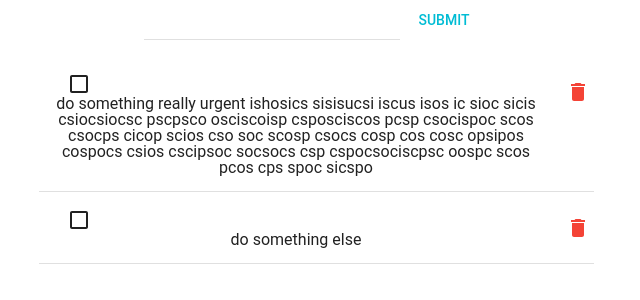
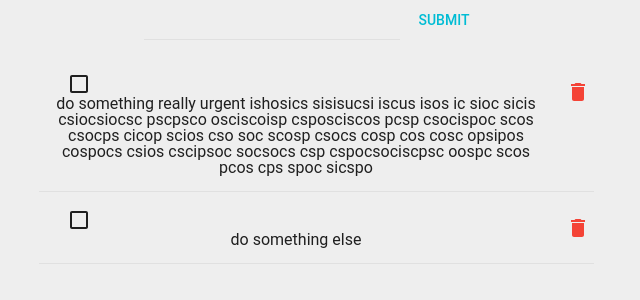
Before and after one commit to destino92/todo1, a React (Create React App) app: page / in a window 1280 px wide. Shown: the top 300 px of the page, without its empty margins (324-964 px from the left). Built offline with nearby package versions, Linux system fonts and the light colour scheme.

Commit message:
style: changed background color of app to light grey

```diff
--- a/src/index.css
+++ b/src/index.css
@@ -2,6 +2,7 @@ body {
   margin: 0;
   padding: 0;
   font-family: sans-serif;
+  background-color: #EEEEEE;
 }
 
 @import url('https://fonts.googleapis.com/css?family=Roboto');
```
